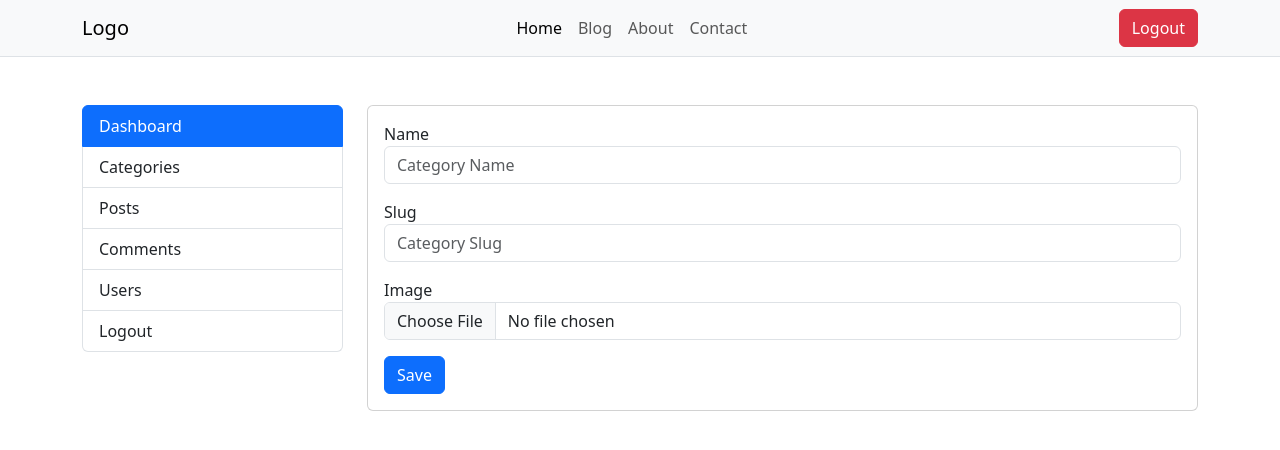
After one commit to ranasanjip/Jumper-PHP-Blog, a PHP site: page /category-create.php in a window 1280 px wide. The commit adds this page. Shown: the top 450 px of the page. Run offline with PHP 8.4, Linux system fonts and the light colour scheme; the visitor is signed in with stand-in values (Sample User, id 1).

Commit message:
Create category Completed

```diff
--- /dev/null
+++ b/blog/category-create.php
@@ -0,0 +1,75 @@
+<?php
+    session_start();
+    require 'connection.php';
+    if (!isset($_SESSION['isLogin'])==true) {
+        header("Location: login.php");
+        exit;
+    }
+
+    if(isset($_POST['save'])){
+        $name  = $_POST['name'];
+        $slug  = $_POST['slug'];
+
+        if(empty($name) && empty($slug)){
+            $message = "Please enter name and slug";
+            $messageType = 'error';
+        }else{
+            $sql = "INSERT INTO categories (name,slug) VALUES('$name', '$slug')";
+            if ($conn->query($sql) === TRUE) {
+                $message = "Category Created Successfully.";
+                $messageType = 'success';
+            }else {
+                echo "Error: ". $conn->error;
+            }
+        }
+    }
+?>
+
+<!DOCTYPE html>
+<html lang="en">
+<head>
+    <meta charset="UTF-8">
+    <meta name="viewport" content="width=device-width, initial-scale=1.0">
+    <title>Create Category</title>
+    <link href="https://cdn.jsdelivr.net/npm/bootstrap@5.3.8/dist/css/bootstrap.min.css" rel="stylesheet">
+</head>
+<body>
+
+<?php  include 'include/navbar.php'; ?>
+
+<div class="container my-5">
+    <div class="row">
+        <?php  include 'include/sidebar.php'; ?>
+        <div class="col-lg-9">
+            <?php if (!empty($message)) { ?>
+                <div class="alert alert-<?= $messageType ?>">
+                    <?= $message ?>
+                </div>
+            <?php } ?>
+            <div class="card">
+                <div class="card-body">
+                    <form action="category-create.php" method="post">
+                        <div class="mb-3">
+                            <label for="name">Name</label>
+                            <input type="text" class="form-control" name="name" placeholder="Category Name">
+                        </div>
+                        <div class="mb-3">
+                            <label for="slug">Slug</label>
+                            <input type="text" class="form-control" name="slug" placeholder="Category Slug">
+                        </div>
+                        <div class="mb-3">
+                            <label for="image">Image</label>
+                            <input type="file" class="form-control" name="image" placeholder="Category Image">
+                        </div>
+                        <input type="submit" value="Save" class="btn btn-primary" name="save">
+                    </form>
+                </div>
+            </div>
+        </div>
+    </div>
+</div>
+
+<script src="https://cdn.jsdelivr.net/npm/bootstrap@5.3.8/dist/js/bootstrap.bundle.min.js"></script>
+
+</body>
+</html>
--- a/blog/dashboard.php
+++ b/blog/dashboard.php
@@ -18,6 +18,12 @@
 
 <?php  include 'include/navbar.php';   ?>
 
+<div class="container my-5">
+    <div class="row">
+        <?php  include 'include/sidebar.php';   ?>
+    </div>
+</div>
+
 <script src="https://cdn.jsdelivr.net/npm/bootstrap@5.3.8/dist/js/bootstrap.bundle.min.js"></script>
 
 </body>
--- a/blog/include/navbar.php
+++ b/blog/include/navbar.php
@@ -1,11 +1,11 @@
-<nav class="navbar navbar-expand-lg bg-body-tertiary">
+<nav class="border-bottom navbar navbar-expand-lg bg-body-tertiary">
       <div class="container">
         <a class="navbar-brand" href="#">Logo</a>
         <button class="navbar-toggler" type="button" data-bs-toggle="collapse" data-bs-target="#navbarSupportedContent" aria-controls="navbarSupportedContent" aria-expanded="false" aria-label="Toggle navigation">
           <span class="navbar-toggler-icon"></span>
         </button>
         <div class="collapse navbar-collapse" id="navbarSupportedContent">
-          <ul class="navbar-nav me-auto mb-2 mb-lg-0">
+          <ul class="navbar-nav mx-auto mb-2 mb-lg-0">
             <li class="nav-item">
               <a class="nav-link active" aria-current="page" href="index.php">Home</a>
             </li>
--- /dev/null
+++ b/blog/include/sidebar.php
@@ -0,0 +1,22 @@
+<div class="col-lg-3">
+    <ul class="list-group">
+        <a href="dashboard.php" class="list-group-item list-group-item-action active">
+            Dashboard
+        </a>
+        <a href="category-list.php" class="list-group-item list-group-item-action">
+            Categories
+        </a>
+        <a href="post-list.php" class="list-group-item list-group-item-action">
+            Posts
+        </a>
+        <a href="comment-list.php" class="list-group-item list-group-item-action">
+            Comments
+        </a>
+        <a href="user-list.php" class="list-group-item list-group-item-action">
+            Users
+        </a>
+        <a href="logout.php" class="list-group-item list-group-item-action">
+            Logout
+        </a>
+    </ul>
+</div>
--- a/blog/login.php
+++ b/blog/login.php
@@ -70,7 +70,7 @@ if (isset($_POST['submit'])) {
     </nav>
     <div class="row">
         <div class="col-lg-6 my-auto">
-          <?php if (!empty($message)) { ?>
+            <?php if (!empty($message)) { ?>
                 <div class="alert alert-danger">
                     <?= $message ?>
                 </div>
```
Also changed, not shown: blog/user-list.php (added, +89 -0 lines), blog/category-delete.php (added), blog/category-edit.php (added), blog/category-list.php (added).
